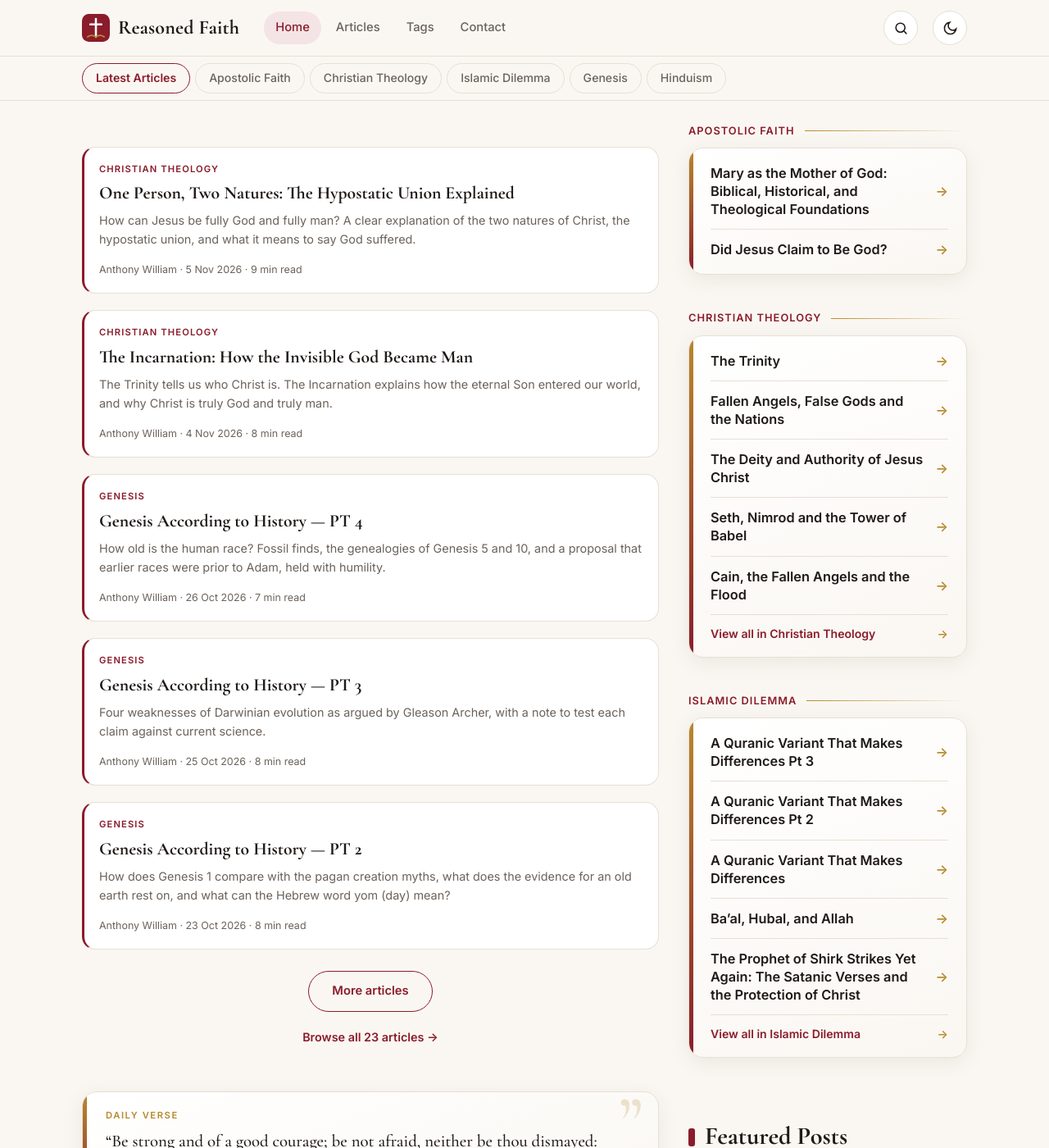
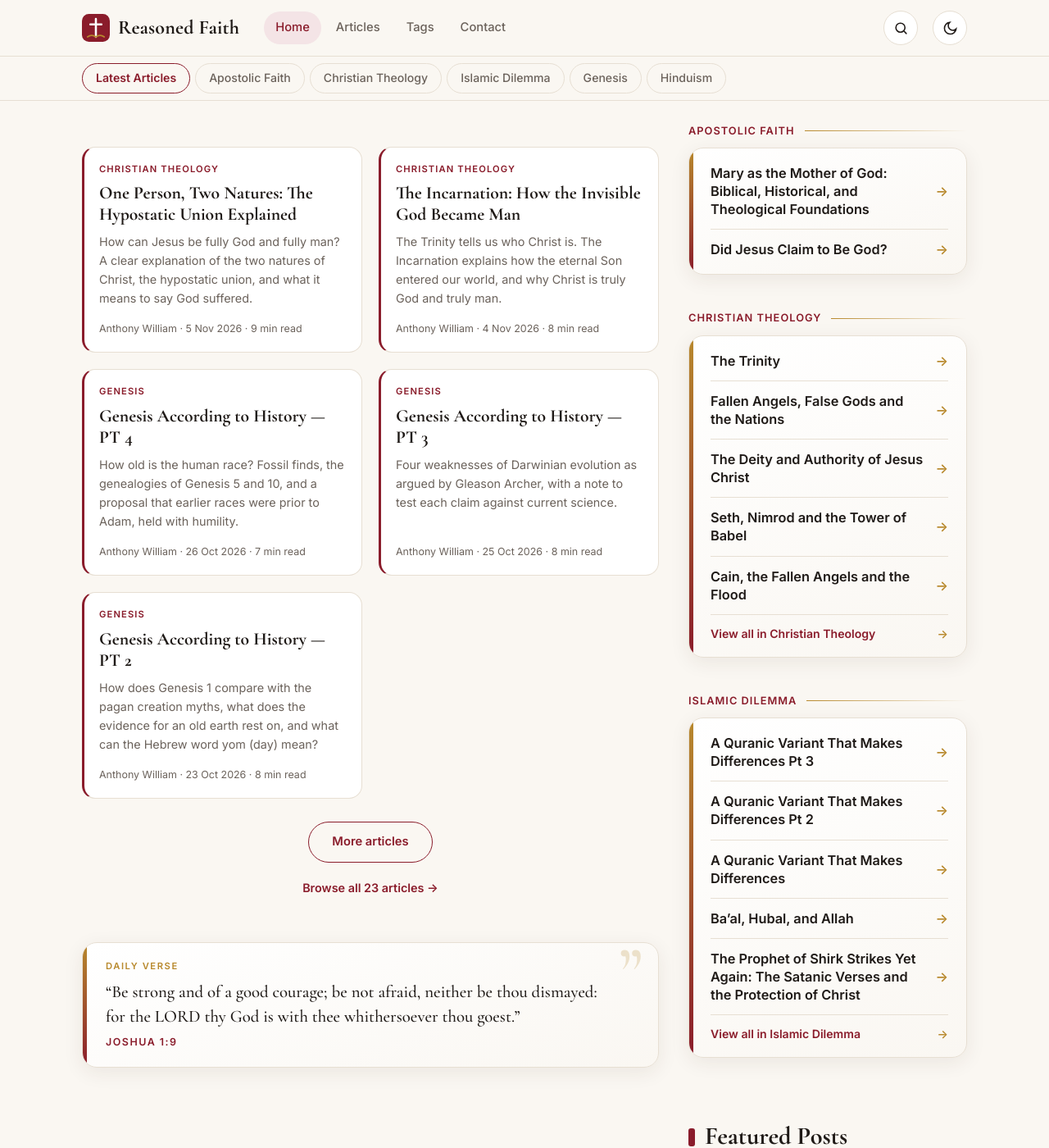
Before and after one commit to Reasoned-faith/reasoned-faith.github.io, a Jekyll site: the page built from index.html, in a window 1280 px wide and 1400 px high. Shown: the whole window at 82% size. Built offline with Jekyll 4.4.1, drawn with Linux system fonts in a browser that asks for light colours.

Commit message:
Update index.html

```diff
--- a/index.html
+++ b/index.html
@@ -3,6 +3,30 @@ layout: default
 title: Home
 ---
 {% include data.html %}
+
+<style>
+#articles.grid{
+  display:grid;
+  grid-template-columns:repeat(2,minmax(0,1fr));
+  gap:20px;
+  align-items:stretch;
+}
+#articles.grid > *{min-width:0}
+
+/* buttons span both columns */
+#articles .more-row{
+  grid-column:1 / -1;
+  display:flex;
+  justify-content:center;
+  gap:12px;
+  margin-top:8px;
+}
+
+/* phones: one column */
+@media (max-width:640px){
+  #articles.grid{grid-template-columns:1fr}
+}
+</style>
 
 <div class="layout"><div class="col-main">
 <section id="latest">
```
